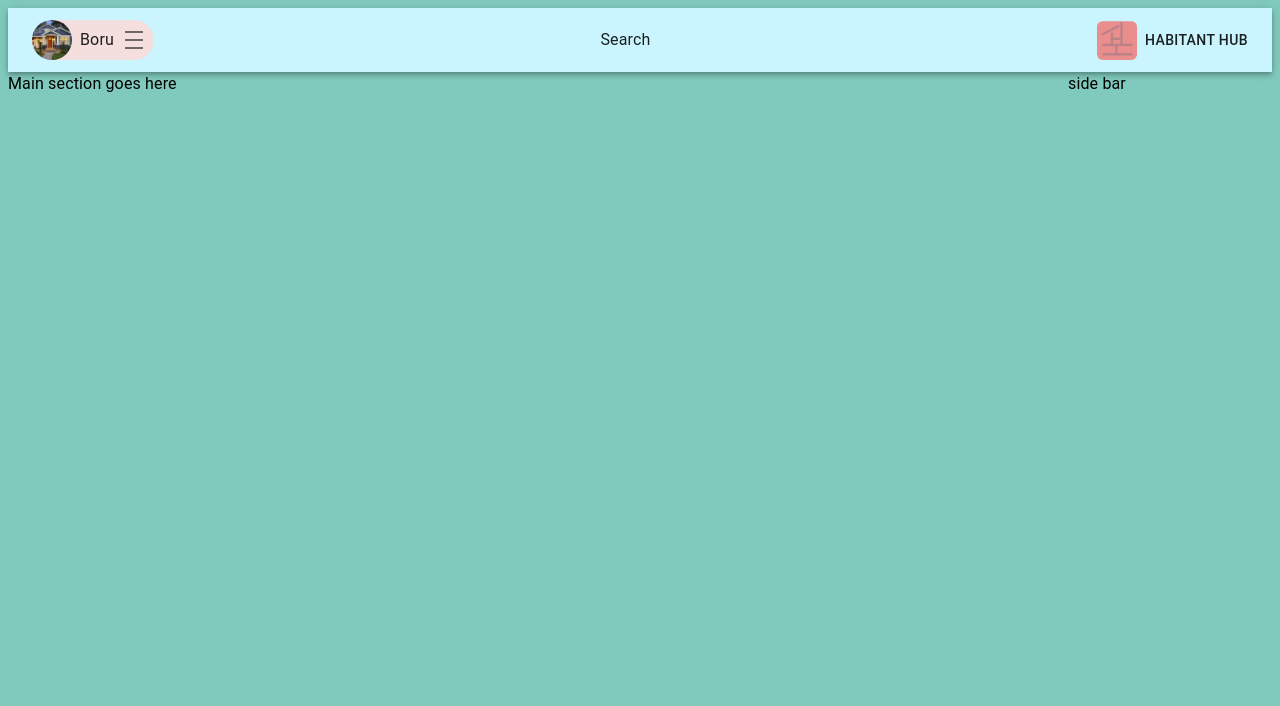
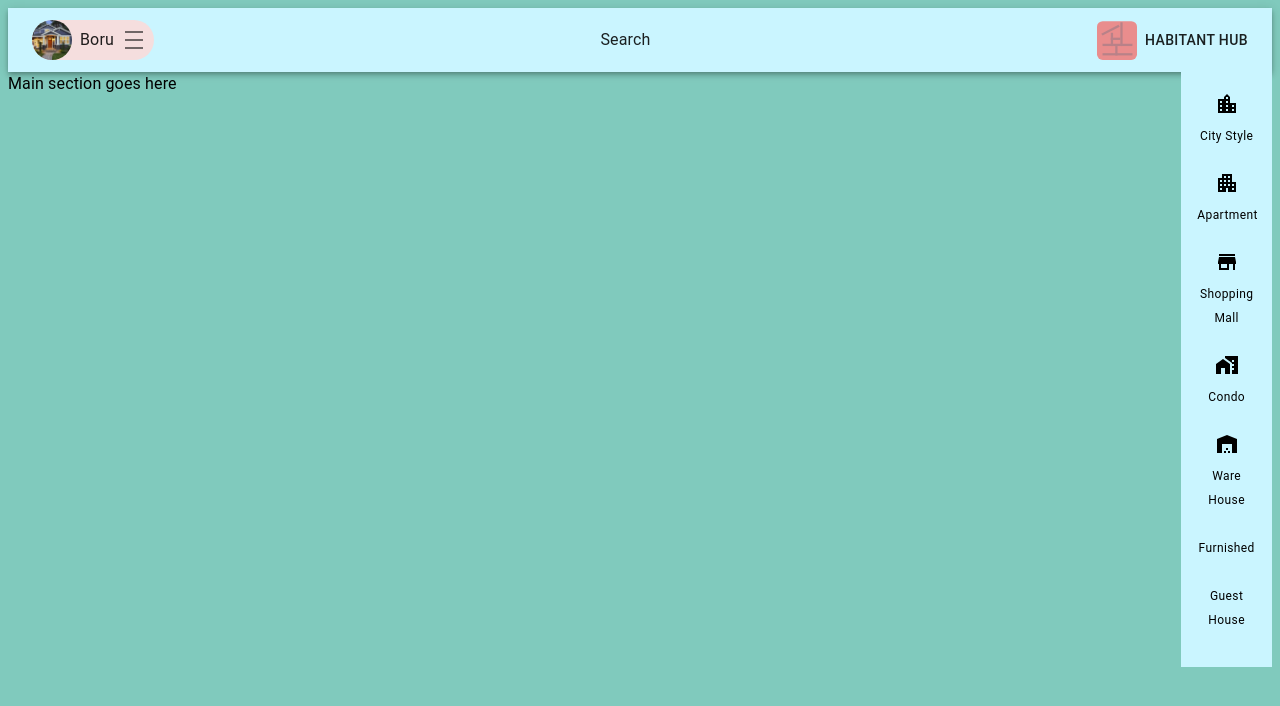
Before and after one commit to BoruTamena/Habitant_Hub, a Next.js app: page / in a window 1280 px wide. Shown: the top 706 px of the page. Built offline with nearby package versions, Linux system fonts and the light colour scheme.

Commit message:
side menu implemeted

```diff
--- a/constant/index.tsx
+++ b/constant/index.tsx
@@ -1,3 +1,4 @@
+import { Apartment, LocationCity, MapsHomeWork, Shop, StoreMallDirectory, Warehouse } from "@mui/icons-material"
 
 
 export const Amenities=[
@@ -15,18 +16,38 @@ export const HouseCategories=[
     {
         "id":1,
         "category":"City Style",
-        "icon ":""
+        "icon":<LocationCity />
     },
 
-    {
-        "id":2,
-        "category":"Furnished",
-        "icon ":""
-    },
+
 
     {
         "id":3,
         "category":"Apartment",
+        "icon":<Apartment/>
+    },
+
+
+    {
+        "id":5,
+        "category":"Shopping Mall",
+        "icon":<StoreMallDirectory/>,
+    },
+
+    {
+        "id":6,
+        "category":"Condo",
+        "icon":<MapsHomeWork/>
+    },
+
+    {
+        "id":7,
+        "category":"Ware House",
+        "icon":<Warehouse/>
+    },
+    {
+        "id":2,
+        "category":"Furnished",
         "icon ":""
     },
 
@@ -35,22 +56,4 @@ export const HouseCategories=[
         "category":"Guest House",
         "icon ":""
     },
-    {
-        "id":5,
-        "category":"Shoping Mall",
-        "icon ":""
-    },
-
-    {
-        "id":6,
-        "category":"Condo",
-        "icon ":""
-    },
-
-    {
-        "id":7,
-        "category":"Ware House",
-        "icon ":""
-    },
-
 ]
--- a/src/app/page.tsx
+++ b/src/app/page.tsx
@@ -2,20 +2,22 @@ import Image from "next/image";
 import styles from "./page.module.css";
 import { Grid, Typography } from "@mui/material";
 import { Toys } from "@mui/icons-material";
+import { SideMenu } from "@/components";
 
 export default function Home() {
   return (
     <main>
 
-      <Grid container spacing={1}>
-        <Grid item md={10}>
+      <Grid container spacing={2}>
+        <Grid item md={11}>
 
           <Typography>Main section goes here </Typography>
 
         </Grid>
 
-        <Grid item md={2}>
-          <Typography> side bar </Typography>
+        <Grid item md={1}>
+          <SideMenu/>
+
         </Grid>
 
       </Grid>
--- a/src/components/SideMenu.tsx
+++ b/src/components/SideMenu.tsx
@@ -1,24 +1,33 @@
-import { Drawer, List, ListItem, ListItemText } from '@mui/material'
+import { Box, Drawer, List, ListItem, ListItemText, Typography } from '@mui/material'
 import React from 'react'
 import { HouseCategories } from '../../constant'
+
+import styles from './styles.module.scss'
+import { House } from '@mui/icons-material'
 
 const SideMenu = () => {
   return (
     <>
-    <Drawer open={true } anchor="right">
 
-        <List>
+
+        <List className={styles.sidmenu} sx={{bgcolor:"primary.main"}}>
 
             {
            HouseCategories.map((item,index)=><ListItem key={item.id}>
-                    <ListItemText>{item.category}</ListItemText>
+                    <ListItemText sx={{textAlign:"center"}}>
+                        <Box>
+                        {item.icon && item.icon}
+
+                        </Box>
+                     <Typography variant="caption">{item.category}</Typography>
+                    </ListItemText>
                 </ListItem>)
             }
 
         </List>
 
 
-    </Drawer>
+
 
     </>
   )
--- a/src/components/index.tsx
+++ b/src/components/index.tsx
@@ -1,6 +1,6 @@
 import { Header } from "./Header";
-
+import SideMenu from "./SideMenu";
 
 export{
-    Header
+    Header,SideMenu
 }
--- a/src/components/styles.module.scss
+++ b/src/components/styles.module.scss
@@ -7,3 +7,9 @@
 .appbar {
     box-shadow: none;
 }
+
+.sidmenu{
+    height:100%;
+    margin-top:10px;
+    margin-bottom:10px
+}
```
